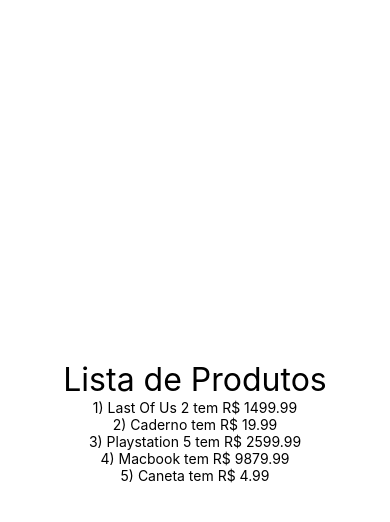
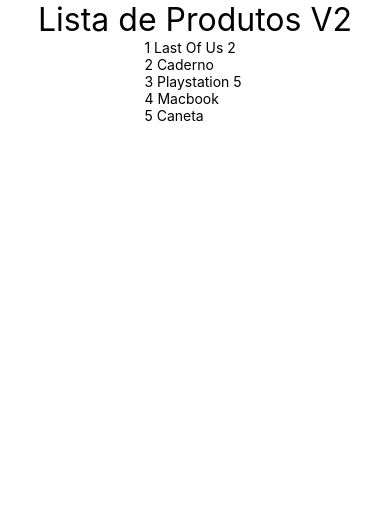
Before and after one commit to Railson25/react-native-exercicios, a React Native app in the folder exercicios/: screen / in a window 390 px wide. Shown: the top 522 px of the page. Built offline with nearby package versions, Linux system fonts and the light colour scheme.

Commit message:
Flat List

```diff
--- a/exercicios/src/App.js
+++ b/exercicios/src/App.js
@@ -1,6 +1,7 @@
 import React from 'react'
 import { StyleSheet, SafeAreaView } from 'react-native'
-import ListaProdutos from './components/produtos/ListaProdutos'
+// import ListaProdutos from './components/produtos/ListaProdutos'
+import ListaProdutosV2 from './components/produtos/ListaProdutosV2'
 
 // import UsuarioLogado from './components/UsuarioLogado'
 
@@ -21,8 +22,9 @@
 
 export default () => (
     <SafeAreaView style={style.App}>
+        <ListaProdutosV2 />
+        {/* <Botao />
         <ListaProdutos />
-        {/* <Botao />
         <UsuarioLogado usuario={ {nome: 'Gui', email:'gui@gui.com'} } />
         <UsuarioLogado usuario={ {nome: 'Gui', email:''} } />
         <UsuarioLogado usuario={ {nome: '', email:'carlos@empresa.com'} } />
--- /dev/null
+++ b/exercicios/src/components/produtos/ListaProdutosV2.js
@@ -0,0 +1,23 @@
+import React from 'react'
+import { Text, FlatList } from 'react-native'
+import Style from '../estilo'
+
+import Produtos from './Produtos'
+
+export default props => {
+
+    const prodtoRender = ({item}) => {
+        return <Text>{item.id} {item.nome} </Text>
+    }
+
+    return (
+        <>
+            <Text style={Style.font}>Lista de Produtos V2</Text>
+            <FlatList
+                data={Produtos}
+                keyExtractor={item => `${item.id}`}
+                renderItem={prodtoRender}
+            />
+        </>
+    )
+}
```
